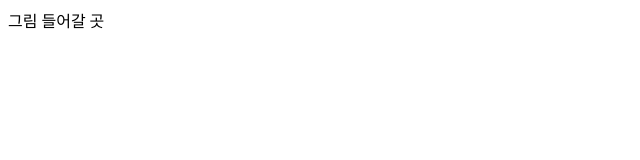
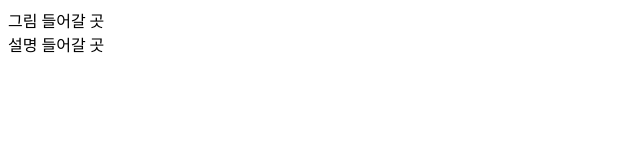
Before and after one commit to CnuLectureTest2020/Test-Repository, a plain HTML site: page index.html in a window 1280 px wide. Shown: the whole page, without its empty margins (0-640 px from the left). Drawn offline with Linux system fonts and the light colour scheme.

Commit message:
Add div tag ID:info

```diff
--- a/index.html
+++ b/index.html
@@ -4,5 +4,6 @@
 	</head>
 	<body>
 		<div>그림 들어갈 곳</div>
+		<div id="info">설명 들어갈 곳</div>
 	</body>
 </html>
```
